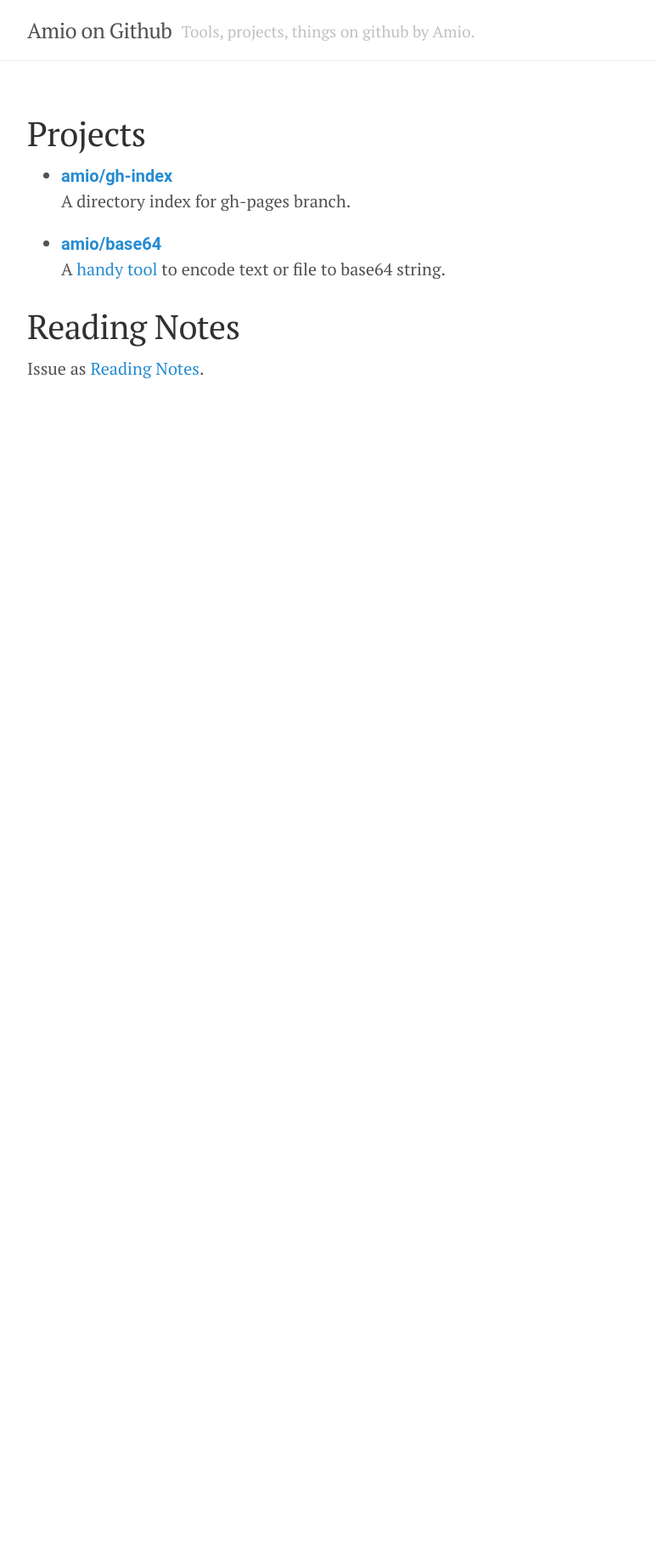
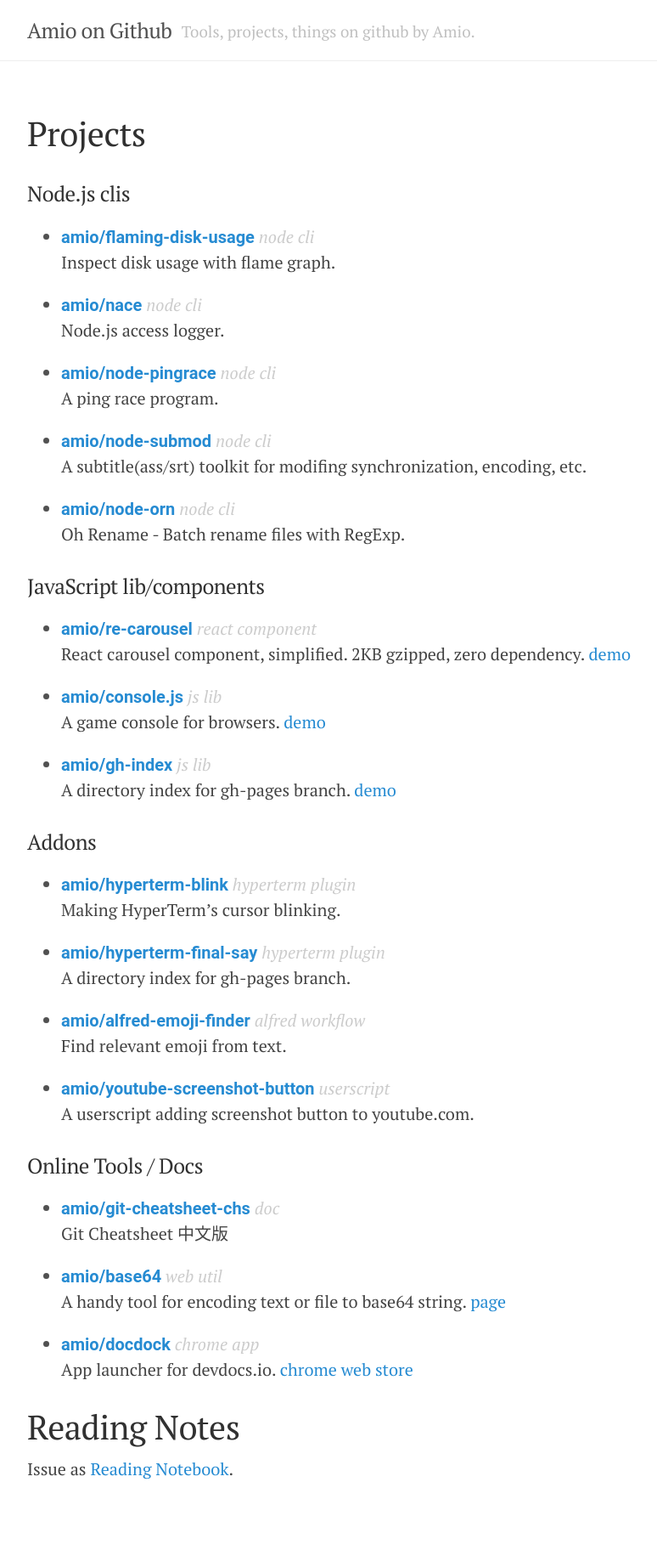
Before and after one commit to amio/amio.github.com, a Jekyll site: the page built from index.md, in a window 1280 px wide. Shown: the whole page at 85% size, without its empty margins (248-1022 px from the left). Built offline with Jekyll 4.4.1, drawn with Linux system fonts in a browser that asks for light colours; before the commit the page ends 900 px from its top, so only the background shows below that.

Commit message:
Add projects.

```diff
--- a/index.md
+++ b/index.md
@@ -4,16 +4,66 @@ title : Projects
 ---
 
 <style>
+  li { margin-top: 1em }
   strong a { font-family: Roboto, sans-serif }
+  em { color: #ccc }
+  p { color: #444 }
 </style>
 
-- **[amio/gh-index](https://github.com/amio/gh-index/)**
+### Node.js clis
+
+- **[amio/flaming-disk-usage](https://github.com/amio/flaming-disk-usage/)** *node cli*
+  Inspect disk usage with flame graph.
+
+- **[amio/nace](https://github.com/amio/gh-index/)** *node cli*
+  Node.js access logger.
+
+- **[amio/node-pingrace](https://github.com/amio/node-pingrace/)** *node cli*
+  A ping race program.
+
+- **[amio/node-submod](https://github.com/amio/node-submod/)** *node cli*
+  A subtitle(ass/srt) toolkit for modifing synchronization, encoding, etc.
+
+- **[amio/node-orn](https://github.com/amio/node-orn/)** *node cli*
+  Oh Rename - Batch rename files with RegExp.
+
+### JavaScript lib/components
+
+- **[amio/re-carousel](https://github.com/amio/re-carousel/)** *react component*
+  React carousel component, simplified. 2KB gzipped, zero dependency. [demo](https://amio.github.io/re-carousel/)
+
+- **[amio/console.js](https://github.com/amio/console.js/)** *js lib*
+  A game console for browsers. [demo](http://amio.github.io/console.js/)
+
+- **[amio/gh-index](https://github.com/amio/gh-index/)** *js lib*
+A directory index for gh-pages branch. [demo](http://amio.github.io/gh-index/)
+
+### Addons
+
+- **[amio/hyperterm-blink](https://github.com/amio/hyperterm-blink/)** *hyperterm plugin*
+  Making HyperTerm's cursor blinking.
+
+- **[amio/hyperterm-final-say](https://github.com/amio/hyperterm-final-say/)** *hyperterm plugin*
   A directory index for gh-pages branch.
 
-- **[amio/base64](https://github.com/amio/base64/)**
-  A [handy tool](http://amio.github.io/base64/) to encode text or file to base64 string.
+- **[amio/alfred-emoji-finder](https://github.com/amio/alfred-emoji-finder/)** *alfred workflow*
+  Find relevant emoji from text.
+
+- **[amio/youtube-screenshot-button](https://github.com/amio/youtube-screenshot-button/)** *userscript*
+  A userscript adding screenshot button to youtube.com.
+
+### Online Tools / Docs
+
+- **[amio/git-cheatsheet-chs](https://github.com/amio/git-cheatsheet-chs/)** *doc*
+  Git Cheatsheet 中文版
+
+- **[amio/base64](https://github.com/amio/base64/)** *web util*
+  A handy tool for encoding text or file to base64 string. [page](http://amio.github.io/base64/)
+
+- **[amio/docdock](https://github.com/amio/docdock/)** *chrome app*
+  App launcher for devdocs.io. [chrome web store](https://chrome.google.com/webstore/detail/docdock/kcagdcfbfbjkhmkneamnghdbgfbgdhcf)
 
 
 # Reading Notes
 
-Issue as [Reading Notes](https://github.com/amio/amio.github.com/issues/).
+Issue as [Reading Notebook](https://github.com/amio/amio.github.com/issues/).
```
Also changed, not shown: 12 other files.
